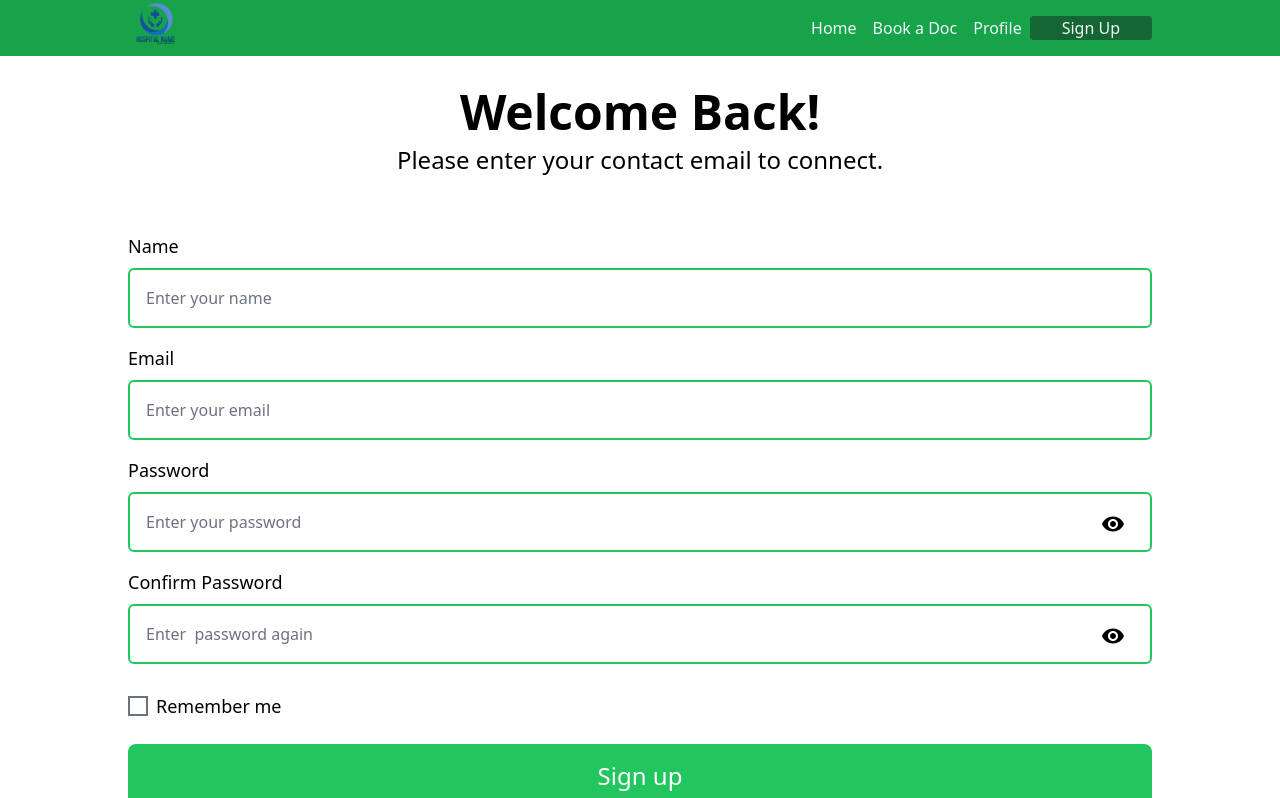
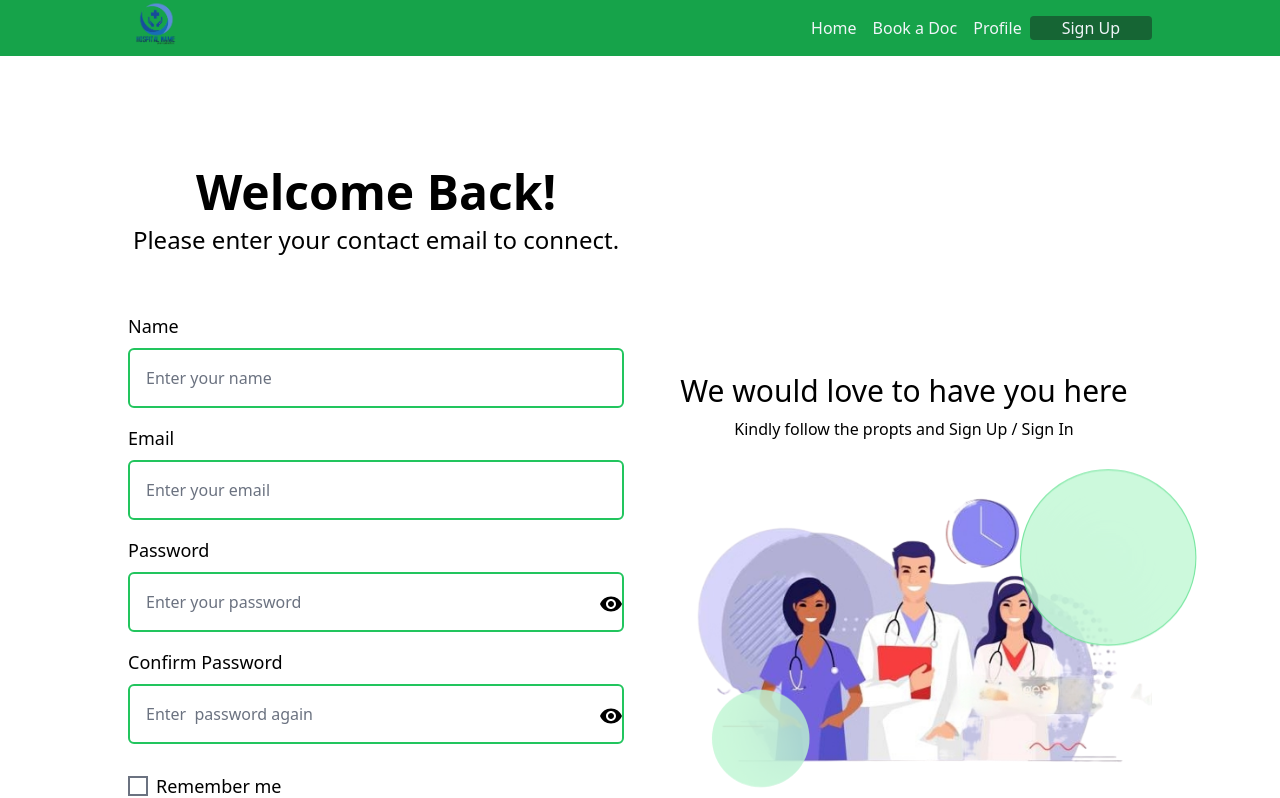
Before and after one commit to daols1/HH-MedLine, a React (Vite) app: page /signup in a window 1280 px wide. Shown: the top 798 px of the page. Built offline with nearby package versions, Linux system fonts and the light colour scheme.

Commit message:
Added some things to the sign up page

```diff
--- a/src/components/SignUp/SignUp.jsx
+++ b/src/components/SignUp/SignUp.jsx
@@ -9,6 +9,8 @@ import { setDoc, doc, serverTimestamp } from 'firebase/firestore'
 import { Link, useNavigate } from 'react-router-dom'
 import { useFormik } from 'formik'
 import * as Yup from 'yup'
+import signupImg from '../../assets/signup/signupImg.png'
+import { motion } from 'framer-motion'
 
 function SignUp() {
   const [showPassword, setShowPassword] = useState(false)
@@ -75,12 +77,21 @@ function SignUp() {
 
   console.log(formik.errors)
 
+  // Form validation logic for Sign upm as a Doc
+
+  const docSignUpHandler = (e) => {
+    e.preventDefault()
+  }
+
+
+
   return (
-    <div className=' px-10 md:px-32 '>
+    <div className=' px-10 md:px-32  grid grid-cols-1 md:grid-cols-2 gap-8 py-20'>
+      <div>
       <header>
         <div className='text-center py-8'>
-          <p className='text-5xl font-extrabold pb-2'>Welcome Back!</p>
-          <p className='text-2xl'>
+          <p className='text-3xl font-extrabold pb-2 md:text-5xl'>Welcome Back!</p>
+          <p className='text-xl md:text-2xl'>
             Please enter your contact email to connect.
           </p>
         </div>
@@ -242,6 +253,75 @@ function SignUp() {
           </div>
         </form>
       </main>
+      </div>
+      {/* Random text side */}
+      <div className='py-3 self-center text-center relative'>
+        <h2 className='text-3xl py-2'>We would love to have you here</h2>
+        <p>Kindly follow the propts and Sign Up / Sign In</p>
+        <img src={signupImg} alt="" />
+        <motion.div
+        initial={{
+          x:0,
+          y:0,
+          scale:0,
+        }}
+        animate={{
+          x:[0, 40, 0],
+          y:[0, 120, 0],
+          scale:[0, 1.2, 1.1, 1.1, 1.2, 1],
+        }}
+        transition={{
+          duration: 15,
+          // type: "spring",
+          stiffness: 20,
+          repeat: Infinity,
+          // damping:80,
+
+        }}
+        className='absolute md:w-40 w-20 md:h-40 h-20 backdrop-blur-3xl opacity-75 bg-green-200 rounded-full border border-green-400 top-4 right-0 overflow-hidden'></motion.div>
+        <motion.div
+        initial={{
+          x:0,
+          y:0,
+          scale:0,
+        }}
+        animate={{
+          x:[0, 80, 0],
+          y:[0, -70, 0],
+          scale:[0, 1.2, 1.5, 1.2, 1.3, 1],
+        }}
+        transition={{
+          duration: 10,
+          // type: "spring",
+          stiffness: 20,
+          repeat: Infinity,
+          // damping:80,
+
+        }}
+        className='absolute md:w-20 w-10 md:h-20 h-10 backdrop-blur-xl opacity-75 bg-green-200 border-green-400 rounded-full bottom-0 left-0'></motion.div>
+        {/* <motion.div
+        initial={{
+          x:0,
+          y:0,
+          scale:0,
+        }}
+        animate={{
+          x:[0, 240, 0],
+          y:[0, 220, 0],
+          scale:[0, 1.2, 1.5, 1.2, 1.3, 1],
+        }}
+        transition={{
+          duration: 5,
+          // type: "spring",
+          stiffness: 20,
+          repeat: Infinity,
+          delay:2,
+          // damping:80,
+
+        }}
+        className='absolute w-20 h-20 blur opacity-75 bg-green-200 rounded-full border border-green-800 top-0 left-0'></motion.div> */}
+        {/* <div className='absolute w-30 h-30 blur opacity-75 bg-green-200 rounded-full border border-green-800 top-4 left-4'></div> */}
+      </div>
     </div>
   )
 }
--- /dev/null
+++ b/src/components/SignupAsDoc/SignupAsDoc.jsx
@@ -0,0 +1,11 @@
+import React from 'react'
+
+function SignupAsDoc() {
+  return (
+    <div>
+        Sign upi as doc
+    </div>
+  )
+}
+
+export default SignupAsDoc
```
Also changed, not shown: src/assets/signup/signupImg.png (added).
